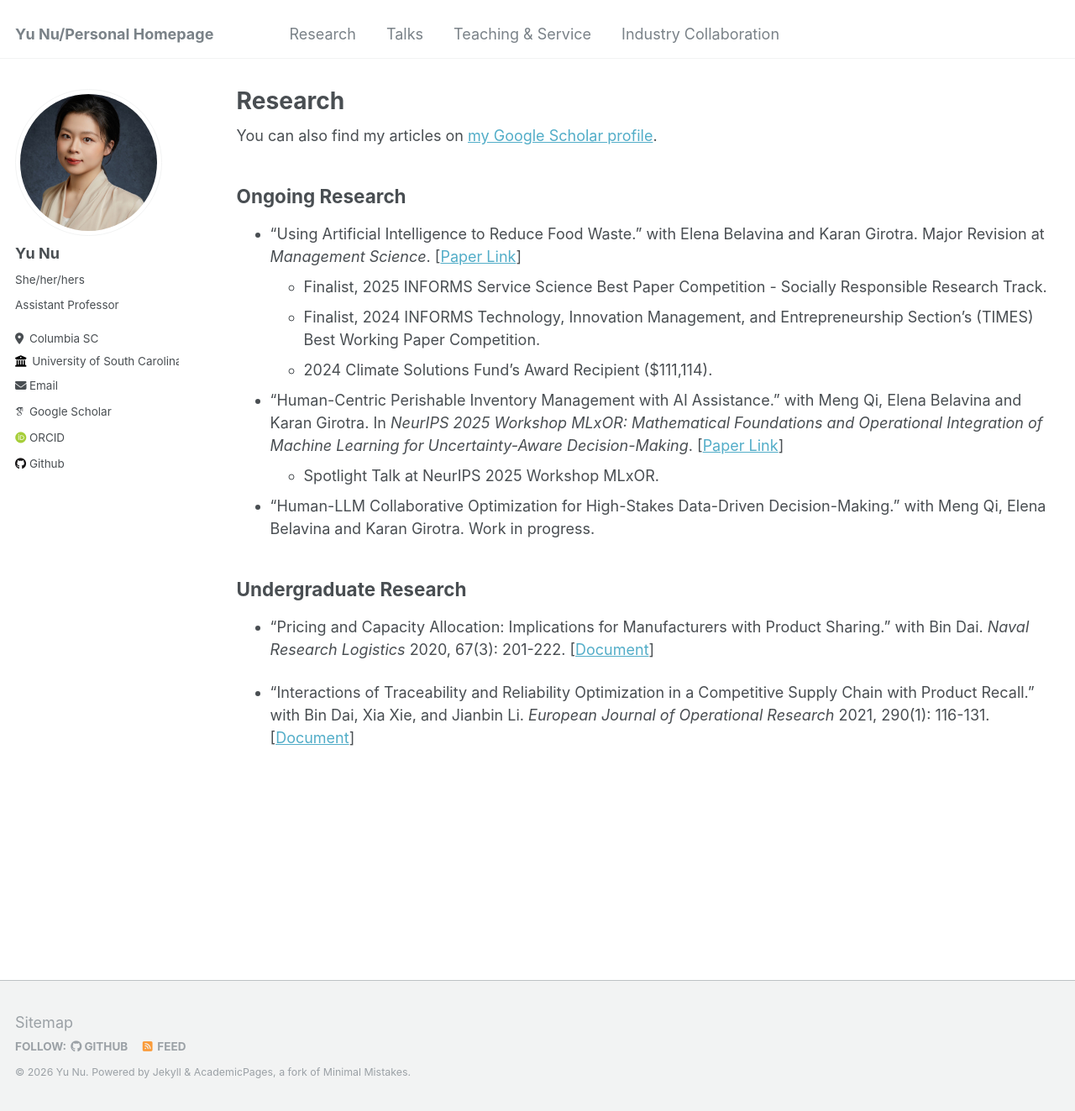
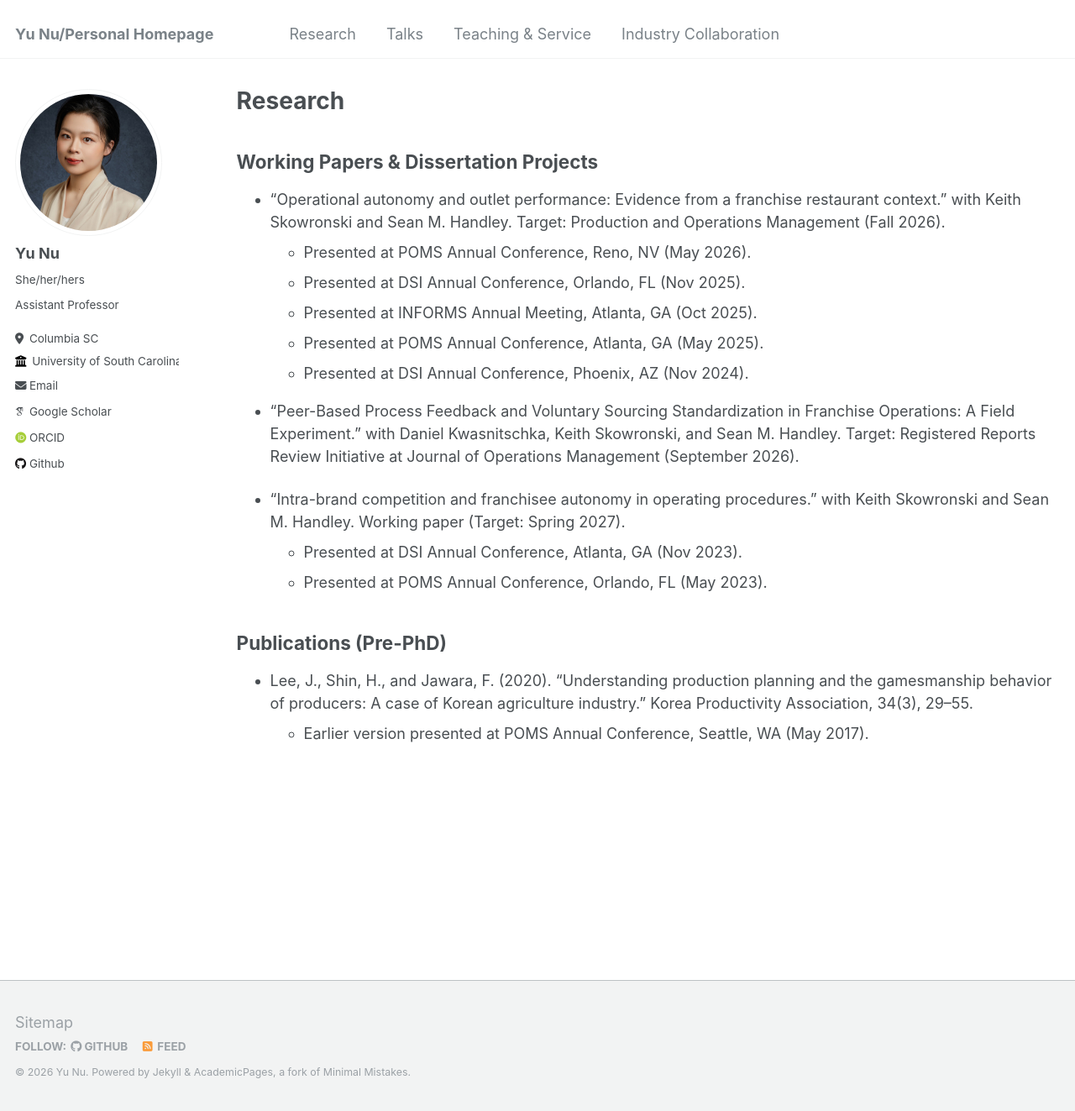
Before and after one commit to l3114987/I3114987.github.io, a Jekyll site: the page built from _pages/publications.md, in a window 1280 px wide and 1323 px high. Shown: the whole window at 84% size. Built offline with Jekyll 4.4.1, drawn with Linux system fonts in a browser that asks for light colours; some web fonts are replaced.

Commit message:
Update publications.md

```diff
--- a/_pages/publications.md
+++ b/_pages/publications.md
@@ -5,24 +5,22 @@ permalink: /publications/
 author_profile: true
 ---
 
-{% if site.author.googlescholar %}
-  <div class="wordwrap">You can also find my articles on <a href="{{site.author.googlescholar}}">my Google Scholar profile</a>.</div>
-{% endif %}
+## Working Papers & Dissertation Projects
 
-{% include base_path %}
+ * "Operational autonomy and outlet performance: Evidence from a franchise restaurant context." with Keith Skowronski and Sean M. Handley. Target: Production and Operations Management (Fall 2026).
+     * Presented at POMS Annual Conference, Reno, NV (May 2026).
+     * Presented at DSI Annual Conference, Orlando, FL (Nov 2025).
+     * Presented at INFORMS Annual Meeting, Atlanta, GA (Oct 2025).
+     * Presented at POMS Annual Conference, Atlanta, GA (May 2025).
+     * Presented at DSI Annual Conference, Phoenix, AZ (Nov 2024).
 
-## Ongoing Research
-* "Using Artificial Intelligence to Reduce Food Waste." with Elena Belavina and Karan Girotra. Major Revision at *Management Science*. [[Paper Link](https://papers.ssrn.com/sol3/papers.cfm?abstract_id=4826777)]
-   * Finalist, 2025 INFORMS Service Science Best Paper Competition - Socially Responsible Research Track.
-   * Finalist, 2024 INFORMS Technology, Innovation Management, and Entrepreneurship Section's (TIMES) Best Working Paper Competition.
-   * 2024 Climate Solutions Fund's Award Recipient ($111,114).
+ * "Peer-Based Process Feedback and Voluntary Sourcing Standardization in Franchise Operations: A Field Experiment." with Daniel Kwasnitschka, Keith Skowronski, and Sean M. Handley. Target: Registered Reports Review Initiative at Journal of Operations Management (September 2026).
 
-* "Human-Centric Perishable Inventory Management with AI Assistance." with Meng Qi, Elena Belavina and Karan Girotra. In *NeurIPS 2025 Workshop MLxOR: Mathematical Foundations and Operational Integration of Machine Learning for Uncertainty-Aware Decision-Making*. [[Paper Link](https://openreview.net/forum?id=zxaMZHF1JW)]
-   * Spotlight Talk at NeurIPS 2025 Workshop MLxOR.
+ * "Intra-brand competition and franchisee autonomy in operating procedures." with Keith Skowronski and Sean M. Handley. Working paper (Target: Spring 2027).
+     * Presented at DSI Annual Conference, Atlanta, GA (Nov 2023).
+     * Presented at POMS Annual Conference, Orlando, FL (May 2023).
 
-* "Human-LLM Collaborative Optimization for High-Stakes Data-Driven Decision-Making." with Meng Qi, Elena Belavina and Karan Girotra. Work in progress.
+## Publications (Pre-PhD)
 
-## Undergraduate Research
-* "Pricing and Capacity Allocation: Implications for Manufacturers with Product Sharing." with Bin Dai. *Naval Research Logistics* 2020, 67(3): 201-222. [[Document](https://YuNu1210.github.io/files/NRL_ProductSharing.pdf)]
-
-* "Interactions of Traceability and Reliability Optimization in a Competitive Supply Chain with Product Recall." with Bin Dai, Xia Xie, and Jianbin Li. *European Journal of Operational Research* 2021, 290(1): 116-131. [[Document](https://YuNu1210.github.io/files/EJOR_ProductRecall.pdf)]
+ * Lee, J., Shin, H., and Jawara, F. (2020). "Understanding production planning and the gamesmanship behavior of producers: A case of Korean agriculture industry." Korea Productivity Association, 34(3), 29–55.
+     * Earlier version presented at POMS Annual Conference, Seattle, WA (May 2017).
```
